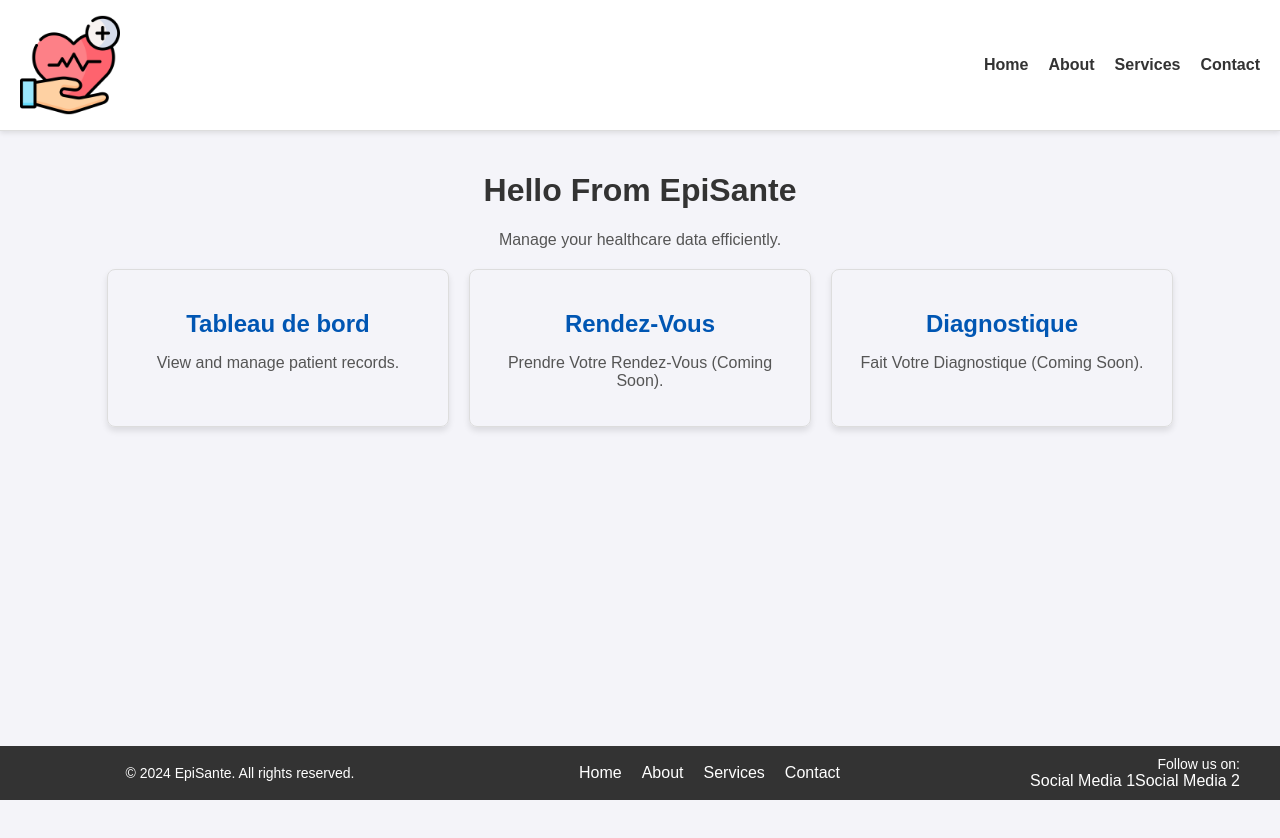
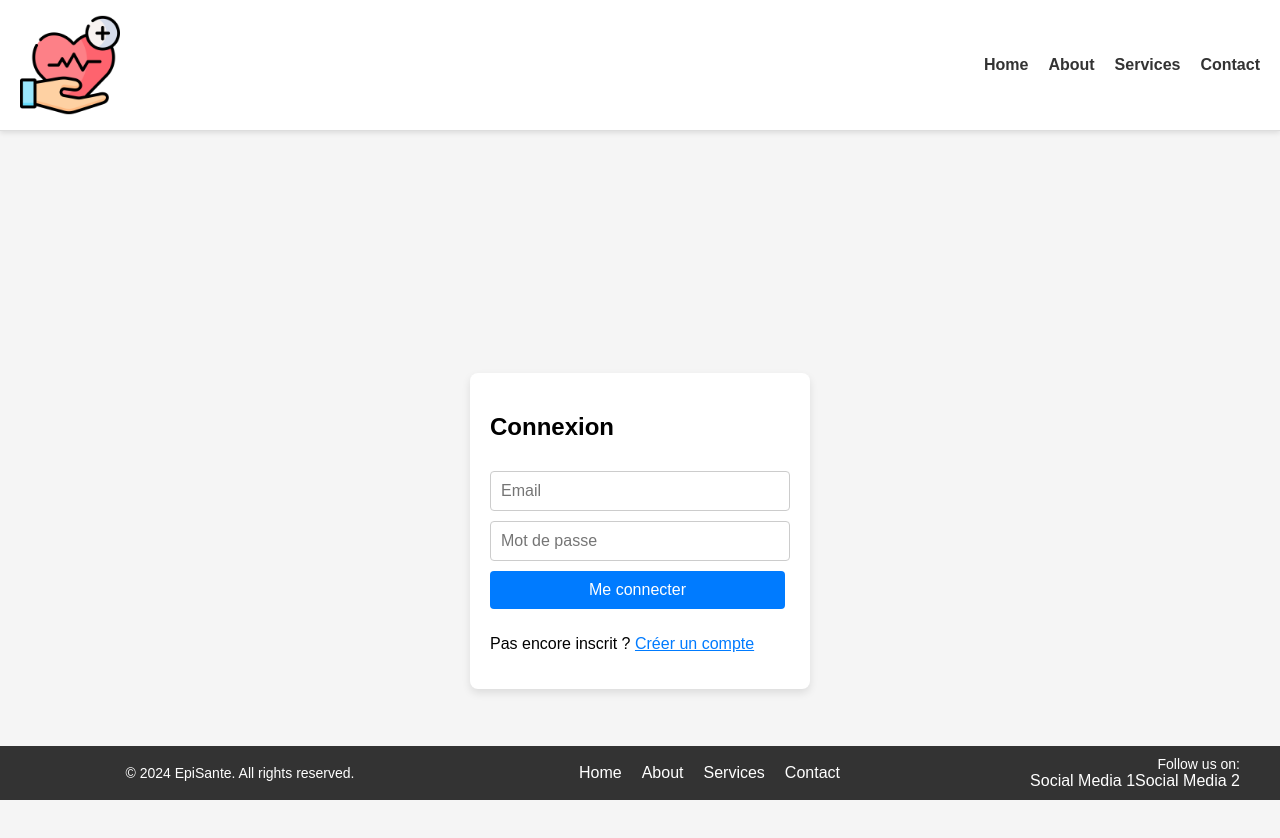
Before and after one commit to Anir-sadiqui/Sirius-front, a React (Vite) app: page / in a window 1280 px wide. Shown: the top 838 px of the page. Before the commit the page ends 800 px from the top, so only its background shows below. Built offline with nearby package versions, Linux system fonts and the light colour scheme.

Commit message:
new code

```diff
--- a/src/App.jsx
+++ b/src/App.jsx
@@ -8,6 +8,7 @@ import RegisterForm from './containers/Patient/RegisterForm.jsx';
 
 import { BrowserRouter as Router, Route, Routes } from 'react-router-dom';
 import Dashboard from "./containers/Patient/Dashboard.jsx";
+import AuthPage from "src/containers/Patient/AuthPage.jsx";
 
 function App() {
     return (
@@ -15,7 +16,8 @@ function App() {
             <div className="App">
                 <Header />
                 <Routes>
-                    <Route path="/" element={<MainContent />} />
+                    <Route path="/" element={<AuthPage />} />
+                    <Route path="/main" element={<MainContent />} />
                     <Route path="/patients" element={<PatientsPage />} />
                     <Route path="/register" element={<RegisterForm />} />
                     <Route path="/dashboard" element={<Dashboard />} />
--- a/src/containers/Patient/AuthPage.jsx
+++ b/src/containers/Patient/AuthPage.jsx
@@ -25,7 +25,9 @@ const AuthPage = () => {
             // Stocker l'email dans le localStorage ou un état global (ex: Redux, Context)
             localStorage.setItem('userEmail', email);
             // Rediriger vers une autre page (ex: Dashboard)
-            window.location.href = '/dashboard';
+            if (login(email, password)) {
+                window.location.href = '/dashboard';
+            }
         } catch (error) {
             console.error("Erreur lors de la connexion :", error);
             setError("Email ou mot de passe incorrect.");
--- a/src/containers/Patient/Dashboard.jsx
+++ b/src/containers/Patient/Dashboard.jsx
@@ -12,18 +12,11 @@ const Dashboard = () => {
     const [isModalOpen, setIsModalOpen] = useState(false); // État pour la modale
     const [bilanMessage, setBilanMessage] = useState(""); // Message du bilan
 
-    // Fonction pour valider l'email
-    const validateEmail = (email) => {
-        const regex = /^[^\s@]+@[^\s@]+\.[^\s@]+$/;
-        return regex.test(email);
-    };
+
 
     // Charger les informations du patient
     const loadPatientInfo = (email) => {
-        if (!email || !validateEmail(email)) {
-            setError("Veuillez entrer un email valide.");
-            return;
-        }
+
 
         setLoading(true);
         setError("");
```
